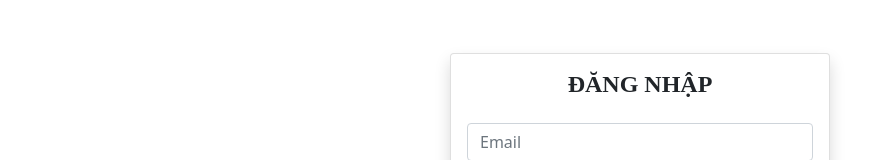
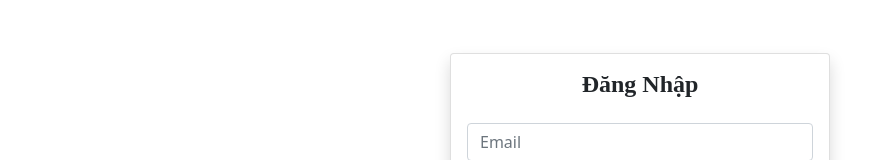
Before and after one commit to NguyenNgocHai168/doashboard_wacastore_deploy_netify, a React (Create React App) app: page /login in a window 1280 px wide. Shown: the part 133-293 px from the top of the page, without its empty margins (0-888 px from the left). Built offline with nearby package versions, Linux system fonts and the light colour scheme.

Commit message:
update 13

```diff
--- a/src/screens/LoginScreen.js
+++ b/src/screens/LoginScreen.js
@@ -43,7 +43,7 @@ const Login = ({ history }) => {
             className="card-title mb-4 text-center"
             style={{fontWeight:"bold", fontFamily: "'Brush Script MT', cursive" }}
           >
-            <b>ĐĂNG NHẬP</b>
+            Đăng Nhập
           </h4>
           <form onSubmit={submitHandler}>
             <div className="mb-3">
```
